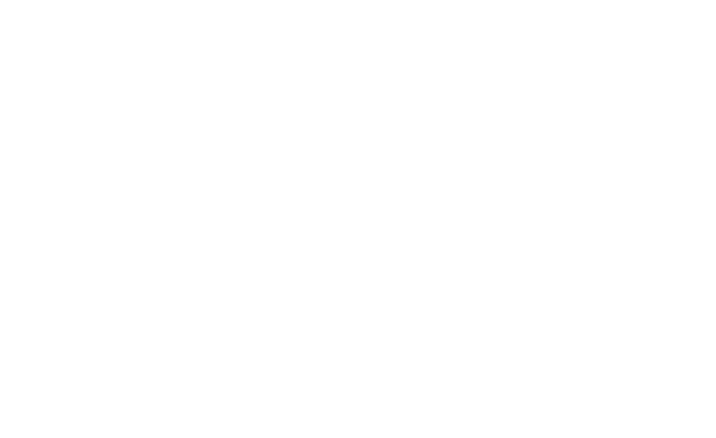
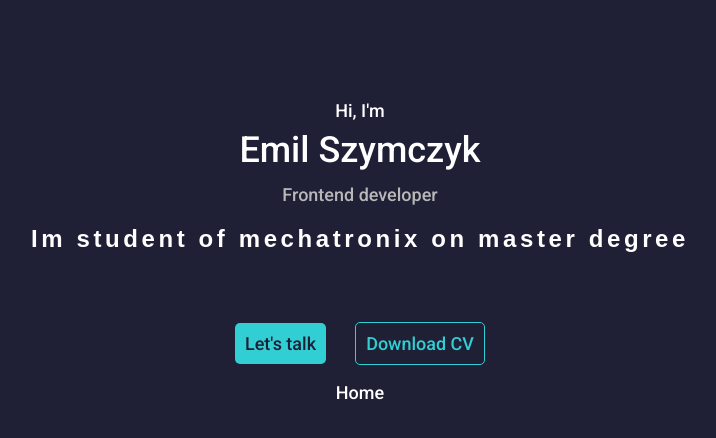
Before and after one commit to SzEmil/Curriculum-Vitae-Emil-Szymczyk, a React (Create React App) app: page / in a window 1280 px wide. Shown: the top 438 px of the page, without its empty margins (280-996 px from the left). Built offline with nearby package versions, Linux system fonts and the light colour scheme.

Commit message:
shared layout done

```diff
--- a/src/components/App.jsx
+++ b/src/components/App.jsx
@@ -1,3 +1,13 @@
+import { Route, Routes } from 'react-router-dom';
+import { SharedLayout } from './SharedLayout/SharedLayout';
+import { NotFound } from 'pages/NotFound/NotFound';
 export const App = () => {
-  return <></>;
+  return (
+    <>
+      <Routes>
+        <Route path="/" element={<SharedLayout />}></Route>
+        <Route path="*" element={<NotFound />} />
+      </Routes>
+    </>
+  );
 };
--- /dev/null
+++ b/src/components/OverviewLink/OverviewLink.js
@@ -0,0 +1,42 @@
+import React, { useEffect, useState } from 'react';
+import styles from './OverviewLink.module.css';
+
+const sentences = [
+  'Hi Im frontend developer',
+  'Im student of mechatronix on master degree',
+  ' I like New challenges',
+  ' I am open to personal development',
+  'My tech stack: HTML5, CSS3, JS, React',
+  'I associate my future with development in React technology',
+];
+
+export const OverviewLink = () => {
+  const [currentSentenceIndex, setCurrentSentenceIndex] = useState(0);
+  const [currentLetterIndex, setCurrentLetterIndex] = useState(-1);
+  const [typedText, setTypedText] = useState('');
+
+  useEffect(() => {
+    const typingInterval = setInterval(() => {
+      const currentSentence = sentences[currentSentenceIndex];
+      setCurrentLetterIndex(currentLetterIndex + 1);
+      setTypedText(currentSentence.substring(0, currentLetterIndex + 1));
+
+      if (currentLetterIndex === currentSentence.length - 1) {
+        setTimeout(() => {
+          setCurrentLetterIndex(-1);
+          setCurrentSentenceIndex(
+            (currentSentenceIndex + 1) % sentences.length
+          );
+          setTypedText('');
+        }, 1000);
+      }
+    }, 65);
+    return () => clearInterval(typingInterval);
+  }, [currentSentenceIndex, currentLetterIndex]);
+
+  return (
+    <div className={styles.typingAnimation}>
+      <span className="typing-animation">{typedText}</span>
+    </div>
+  );
+};
--- /dev/null
+++ b/src/components/OverviewLink/OverviewLink.module.css
@@ -0,0 +1,36 @@
+.typingAnimation {
+  font-size: 24px;
+  font-weight: bold;
+  font-family: Arial, sans-serif;
+  overflow: hidden;
+  white-space: nowrap;
+  letter-spacing: 0.15em;
+  margin: 0 auto;
+
+
+  color: white;
+}
+
+@keyframes typing {
+  from {
+    width: 0;
+  }
+  to {
+    width: 100%;
+  }
+}
+
+@keyframes blink-caret {
+  from,
+  to {
+    border-color: transparent;
+  }
+  50% {
+    border-color: orange;
+  }
+}
+
+.typing-animation {
+  border-right: 0.15em solid orange;
+  animation: typing 3.5s steps(40, end), blink-caret 0.75s step-end infinite;
+}
--- /dev/null
+++ b/src/components/SharedLayout/SharedLayout.js
@@ -0,0 +1,40 @@
+import { NavLink, Outlet } from 'react-router-dom';
+import { OverviewLink } from 'components/OverviewLink/OverviewLink';
+import clsx from 'clsx';
+import css from './SharedLayout.module.css';
+
+export const SharedLayout = () => {
+  return (
+    <>
+      <header>
+        <div className={clsx(css.container)}>
+          <div className={clsx(css.wrapper)}>
+            <p className={clsx(css.hello)}>Hi, I'm</p>
+            <h1 className={clsx(css.headName)}>Emil Szymczyk</h1>
+            <p className={clsx(css.profesion)}>Frontend developer</p>
+            <div style={{ height: '60px' }}>
+              <OverviewLink />
+            </div>
+            <div className={clsx(css.contactBox)}>
+              <NavLink to="contact">
+                <p className={clsx(css.contactLink)}>Let's talk</p>
+              </NavLink>
+              <a
+                className={clsx(css.cvLink)}
+                href="../files/Jr_Frontend_dev_Emil_Szymczyk.pdf"
+                download
+              >
+                Download CV
+              </a>
+            </div>
+            <NavLink className={clsx(css.homeLink)} to="/">
+              Home
+            </NavLink>
+          </div>
+        </div>
+      </header>
+
+      <Outlet />
+    </>
+  );
+};
--- /dev/null
+++ b/src/components/SharedLayout/SharedLayout.module.css
@@ -0,0 +1,105 @@
+.container {
+  width: 1200px;
+}
+
+.wrapper {
+  display: flex;
+  flex-direction: column;
+  align-items: center;
+  margin-top: 100px;
+}
+
+.hello {
+  color: white;
+  font-style: normal;
+  font-family: 'Roboto';
+  font-weight: 500;
+  font-size: 18px;
+  line-height: 21px;
+
+  padding-bottom: 10px;
+
+  margin: 0;
+}
+.headName {
+  color: white;
+  font-style: normal;
+  font-family: 'Roboto';
+  font-weight: 500;
+  font-size: 36px;
+  line-height: 38px;
+  padding-bottom: 15px;
+
+  margin: 0;
+}
+
+.profesion {
+  color: rgb(184, 184, 184);
+  font-style: normal;
+  font-family: 'Roboto';
+  font-weight: 500;
+  font-size: 18px;
+  line-height: 21px;
+
+  margin: 0;
+  padding-bottom: 20px;
+}
+
+.contactBox {
+  display: flex;
+  align-items: center;
+  justify-content: space-between;
+  padding-top: 20px;
+  width: 250px;
+  margin: 0;
+}
+.cvLink {
+  color: white;
+  font-style: normal;
+  font-family: 'Roboto';
+  font-weight: 500;
+  font-size: 18px;
+  line-height: 21px;
+
+  background-color: rgb(31, 31, 54);
+  color: rgb(49, 207, 212);
+  border: 0.5px solid rgb(49, 207, 212);
+  padding: 10px;
+  border-radius: 5px;
+
+  transition: background-color 250ms cubic-bezier(0.175, 0.885, 0.32, 1.275);
+  transition: color 300ms ubic-bezier(0.175, 0.885, 0.32, 1.275);
+}
+.cvLink:hover {
+  background-color: rgb(49, 207, 212);
+  color: rgb(31, 31, 54);
+}
+
+.contactLink {
+  background-color: rgb(49, 207, 212);
+  color: rgb(31, 31, 54);
+  padding: 10px;
+  border-radius: 5px;
+
+  font-style: normal;
+  font-family: 'Roboto';
+  font-weight: 500;
+  font-size: 18px;
+  line-height: 21px;
+
+  transition: background-color 250ms cubic-bezier(0.175, 0.885, 0.32, 1.275);
+  transition: color 300ms ubic-bezier(0.175, 0.885, 0.32, 1.275);
+}
+.contactLink:hover {
+  background-color: rgb(31, 31, 54);
+  color: rgb(49, 207, 212);
+}
+
+.homeLink {
+  color: white;
+  font-style: normal;
+  font-family: 'Roboto';
+  font-weight: 500;
+  font-size: 18px;
+  line-height: 21px;
+}
--- a/src/index.css
+++ b/src/index.css
@@ -1,4 +1,5 @@
-@import-normalize; /* bring in normalize.css styles */
+@import-normalize;
+@import url('https://fonts.googleapis.com/css2?family=Roboto:wght@300;400;500&display=swap');
 
 body {
   margin: 0;
@@ -7,9 +8,26 @@ body {
     sans-serif;
   -webkit-font-smoothing: antialiased;
   -moz-osx-font-smoothing: grayscale;
+
+  background-color: rgb(31, 31, 54);
+
+  display: flex;
+  flex-direction: column;
+  align-items: center;
 }
 
 code {
   font-family: source-code-pro, Menlo, Monaco, Consolas, 'Courier New',
     monospace;
 }
+.wrapper {
+  margin: 0 200px 0 200px;
+}
+*,
+*::before,
+*::after {
+  box-sizing: border-box;
+  list-style: none;
+  text-decoration: none;
+  padding: 0;
+}
--- a/src/index.js
+++ b/src/index.js
@@ -2,9 +2,12 @@ import React from 'react';
 import ReactDOM from 'react-dom/client';
 import { App } from 'components/App';
 import './index.css';
+import { BrowserRouter } from 'react-router-dom';
 
 ReactDOM.createRoot(document.getElementById('root')).render(
   <React.StrictMode>
-    <App />
+    <BrowserRouter basename={process.env.PUBLIC_URL}>
+      <App />
+    </BrowserRouter>
   </React.StrictMode>
 );
--- /dev/null
+++ b/src/pages/NotFound/NotFound.js
@@ -0,0 +1,7 @@
+export const NotFound = () => {
+  return (
+    <>
+      <p>Sorry this page doesn't exist</p>
+    </>
+  );
+};
```
Also changed, not shown: 1 other file (tests, documents, lock files or other folders).
